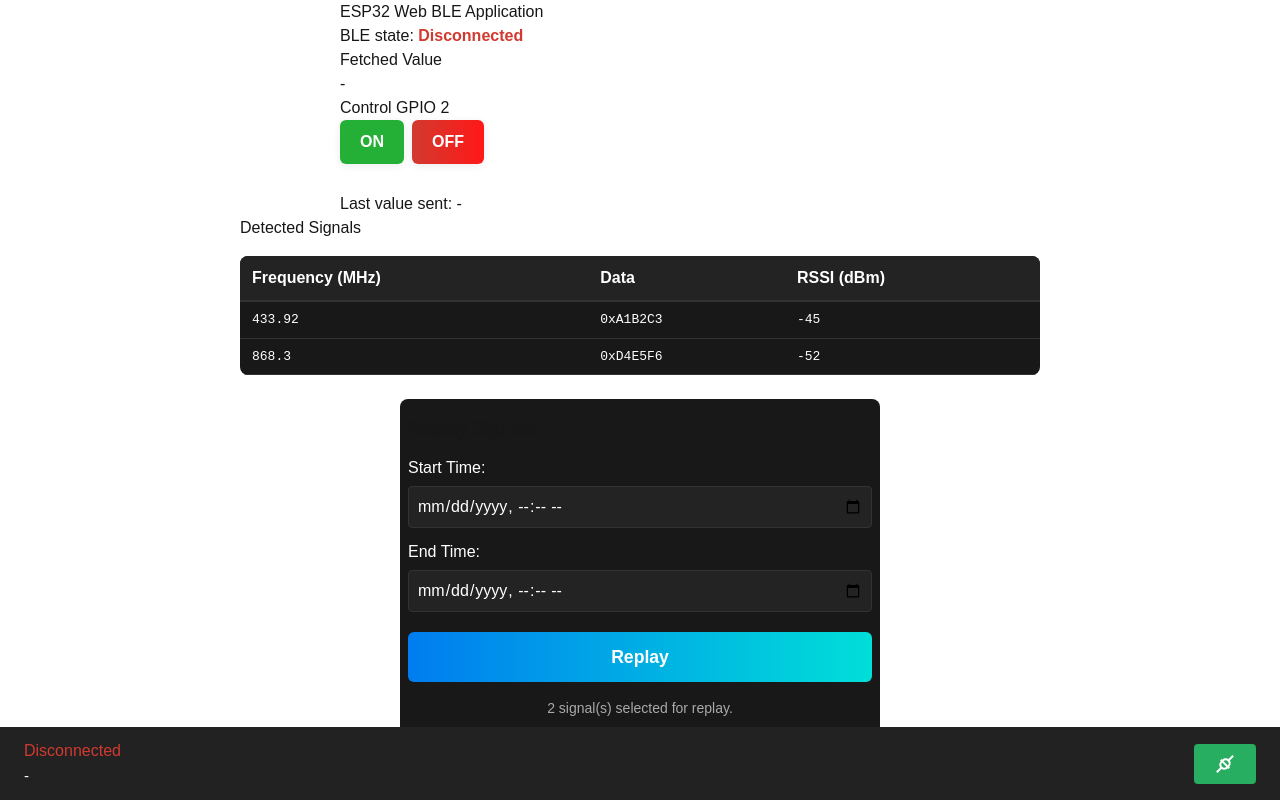
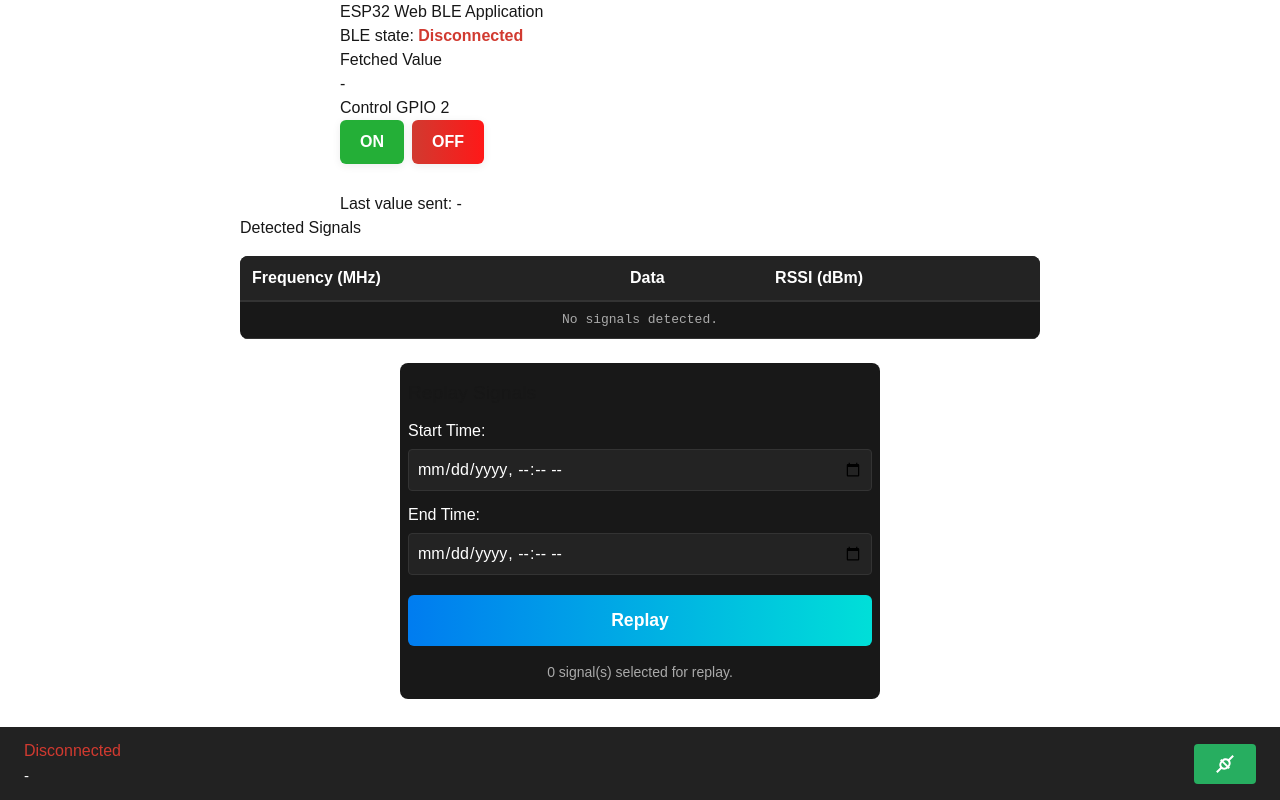
Before and after one commit to YM2992/Reverb, a Next.js app in the folder reverb/: page / in a window 1280 px wide. Built offline with nearby package versions, Linux system fonts and the light colour scheme.

Commit message:
feat(BleWebApp): update signal handling to parse JSON data from BLE and add to detected signals

```diff
--- a/reverb/src/app/components/BleWebApp.tsx
+++ b/reverb/src/app/components/BleWebApp.tsx
@@ -1,6 +1,6 @@
 "use client";
 
-import React, { useState } from "react";
+import React, { useState, useEffect } from "react";
 import { BluetoothManager, BluetoothState } from "./BluetoothManager";
 import FooterBar from "./FooterBar";
 import SignalList, { Signal } from "./SignalList";
@@ -72,23 +72,49 @@
     });
     const [manager] = useState(() => new BluetoothManager());
 
-    // Mock signals for demonstration; replace with real BLE/CC1101 data as needed
-    const [signals, setSignals] = useState<Signal[]>([
-        {
-            id: '1',
-            frequency: 433.92,
-            data: '0xA1B2C3',
-            rssi: -45,
-            timestamp: Date.now() - 60000,
-        },
-        {
-            id: '2',
-            frequency: 868.3,
-            data: '0xD4E5F6',
-            rssi: -52,
-            timestamp: Date.now() - 30000,
-        },
-    ]);
+    const [signals, setSignals] = useState<Signal[]>([]);
+
+    // Update signals when new BLE data is received
+    useEffect(() => {
+        if (!state.lastValueReceived || state.lastValueReceived === '-') return;
+        let parsed: any;
+        try {
+            parsed = JSON.parse(state.lastValueReceived);
+        } catch {
+            return;
+        }
+        // Accept both {data, freq, rssi} and {value, freq, rssi, protocol}
+        const data = parsed.data !== undefined ? parsed.data : (parsed.value !== undefined ? parsed.value : undefined);
+        const frequency = parsed.freq || parsed.frequency;
+        const rssi = parsed.rssi;
+        if (data === undefined || frequency === undefined || rssi === undefined) return;
+        setSignals(prevSignals => {
+            // Find by exact data and frequency
+            const idx = prevSignals.findIndex(s => s.data === String(data) && s.frequency === Number(frequency));
+            if (idx !== -1) {
+                // Update RSSI and timestamp
+                const updated = [...prevSignals];
+                updated[idx] = {
+                    ...updated[idx],
+                    rssi: rssi,
+                    timestamp: Date.now(),
+                };
+                return updated;
+            } else {
+                // Add new row
+                return [
+                    ...prevSignals,
+                    {
+                        id: Math.random().toString(36).slice(2),
+                        frequency: Number(frequency),
+                        data: String(data),
+                        rssi: rssi,
+                        timestamp: Date.now(),
+                    }
+                ];
+            }
+        });
+    }, [state.lastValueReceived]);
 
     // Handler for replaying signals (replace with real logic as needed)
     const handleReplay = (selectedSignals: Signal[]) => {
```
